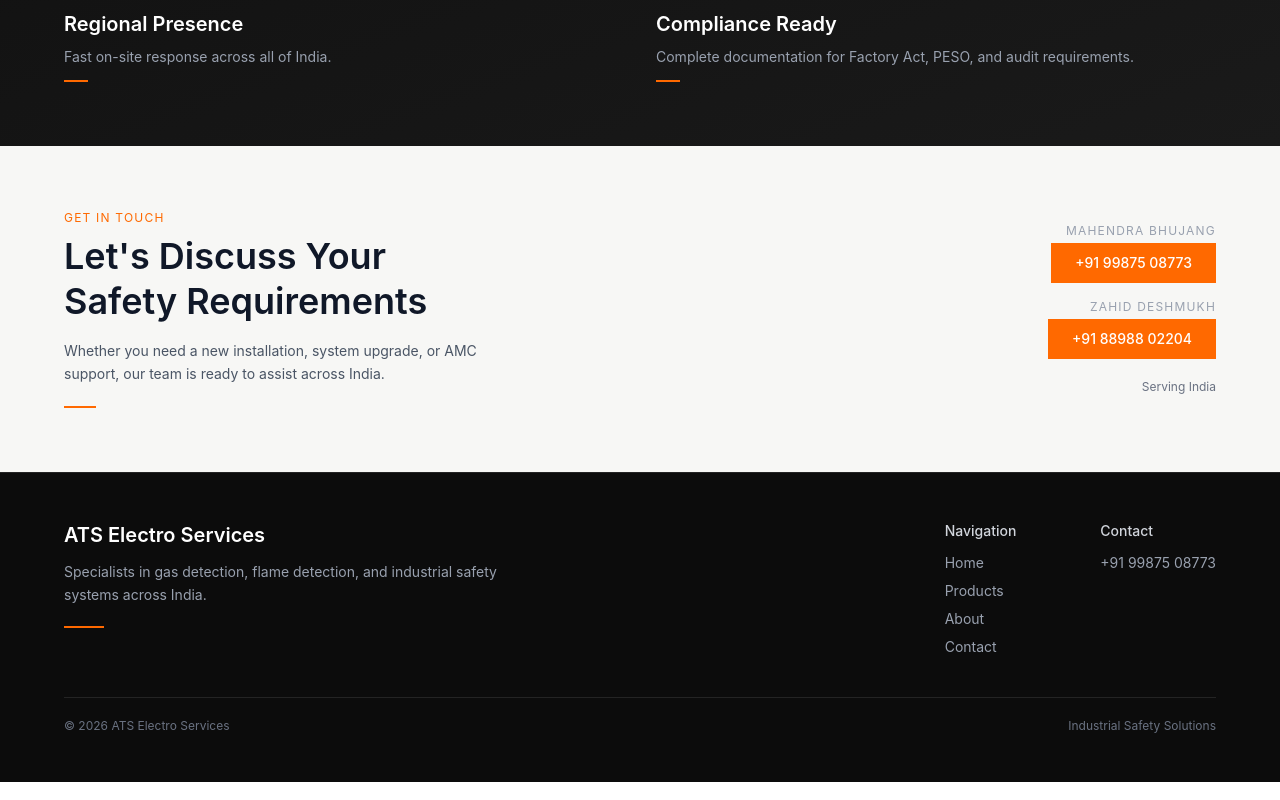
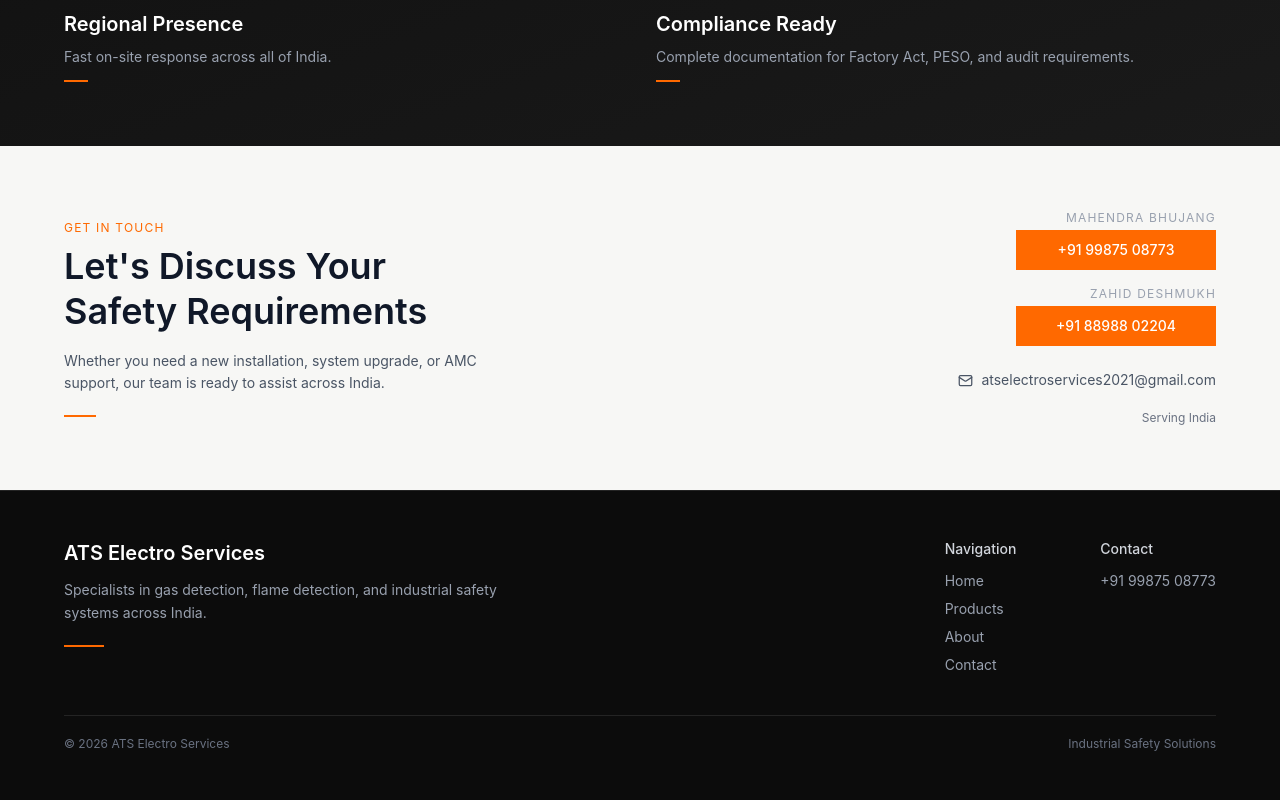
Before and after one commit to khalidj291/ats-frontend, a React (Vite) app: page / in a window 1280 px wide. Shown: the part 2446-3246 px from the top of the page. Built offline with nearby package versions, Linux system fonts and the light colour scheme.

Commit message:
fixed contact button styling

```diff
--- a/package.json
+++ b/package.json
@@ -10,6 +10,7 @@
     "preview": "vite preview"
   },
   "dependencies": {
+    "lucide-react": "^1.22.0",
     "react": "^19.2.4",
     "react-dom": "^19.2.4",
     "react-router-dom": "^7.14.0"
--- a/src/components/cta.jsx
+++ b/src/components/cta.jsx
@@ -1,8 +1,12 @@
+import { Mail } from "lucide-react";
+
 export default function ContactCTA() {
   const contacts = [
     { name: "Mahendra Bhujang", phone: "+919987508773", display: "+91 99875 08773" },
     { name: "Zahid Deshmukh", phone: "+918898802204", display: "+91 88988 02204" },
   ];
+
+  const email = "atselectroservices2021@gmail.com";
 
   return (
     <section className="bg-[#f7f7f5] text-gray-900 px-6 py-16">
@@ -35,11 +39,18 @@
                 <span className="text-xs text-gray-400 uppercase tracking-widest">
                   {contact.name}
                 </span>
-                <a href={`tel:${contact.phone}`} className="bg-orange-500 hover:bg-orange-600 text-white px-6 py-2.5 text-sm font-medium transition">
+                <a href={`tel:${contact.phone}`} className="bg-orange-500 hover:bg-orange-600 text-white px-6 py-2.5 text-sm font-medium transition w-[200px] text-center">
                   {contact.display}
                 </a>
               </div>
             ))}
+
+            <div className="flex items-center gap-2 mt-2 text-gray-600 hover:text-orange-600 transition">
+              <Mail size={15} />
+              <a href={`mailto:${email}`} className="text-sm">
+                {email}
+              </a>
+            </div>
 
             <p className="text-gray-500 text-xs mt-1 md:text-right">
               Serving India
```
Also changed, not shown: 1 other file (tests, documents, lock files or other folders).
